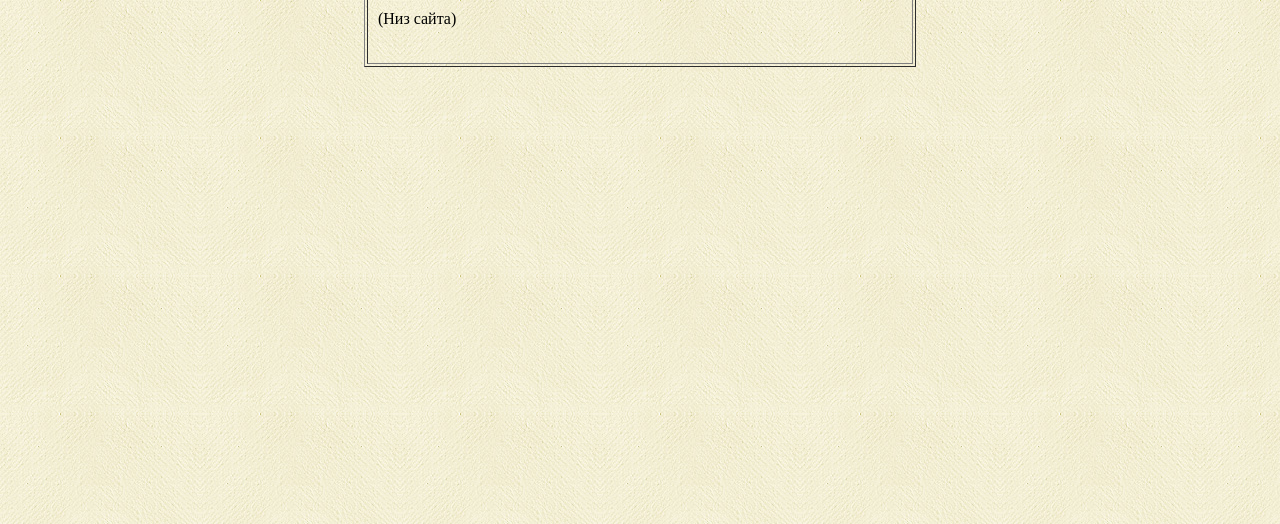
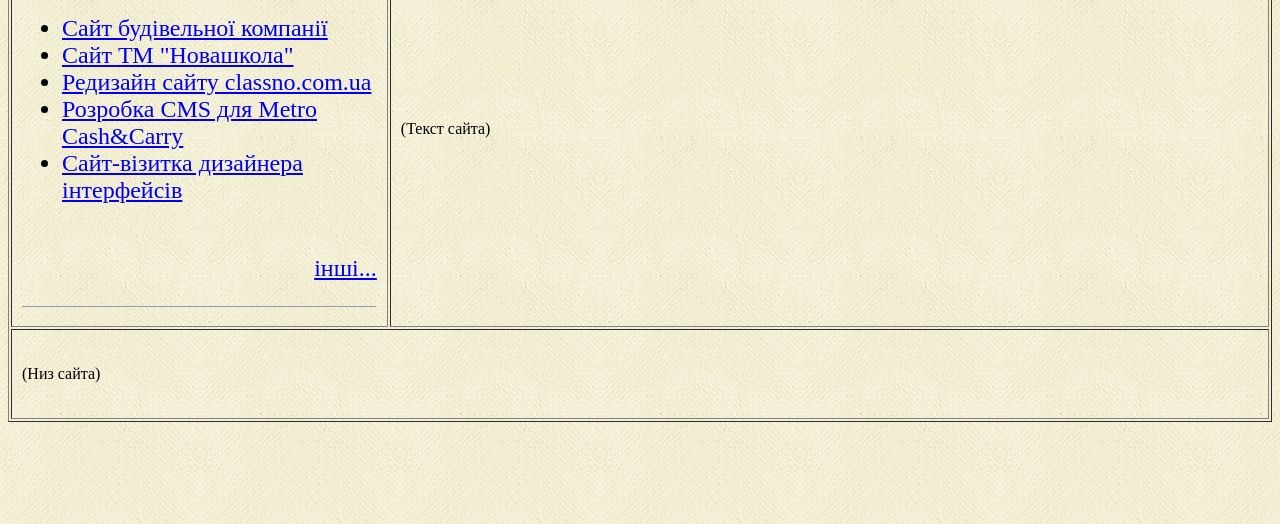
Before and after one commit to iskadogz/iska, a plain HTML site: page index.html in a window 1280 px wide. Shown: the part 276-800 px from the top of the page. Drawn offline with Linux system fonts and the light colour scheme.

Commit message:
Меню зліва

```diff
--- a/index.html
+++ b/index.html
@@ -19,7 +19,18 @@
 </font></td>
 </tr>
 <tr>
-<td width="30%" valign="top" >(Меню зліва)</td>
+<td width="30%" valign="top" ><font size="5" color="navy"><h2>Новини</h2></font>
+<font size="5" >
+<ul>
+<li><a href="#">Сайт будівельної компанії </a></li>
+<li><a href="#">Сайт ТМ "Новашкола" </a></li>
+<li><a href="#">Редизайн сайту classno.com.ua</a></li>
+<li><a href="#">Розробка CMS для Metro Cash&Carry</a></li>
+<li><a href="#">Сайт-візитка дизайнера інтерфейсів</a></li><br>
+<p align="right"><a href="#">інші...</a></p>
+</ul>
+</font>
+<hr></td>
 <td width="70%">(Текст сайта)</td>
 </tr>
 <tr>
```
